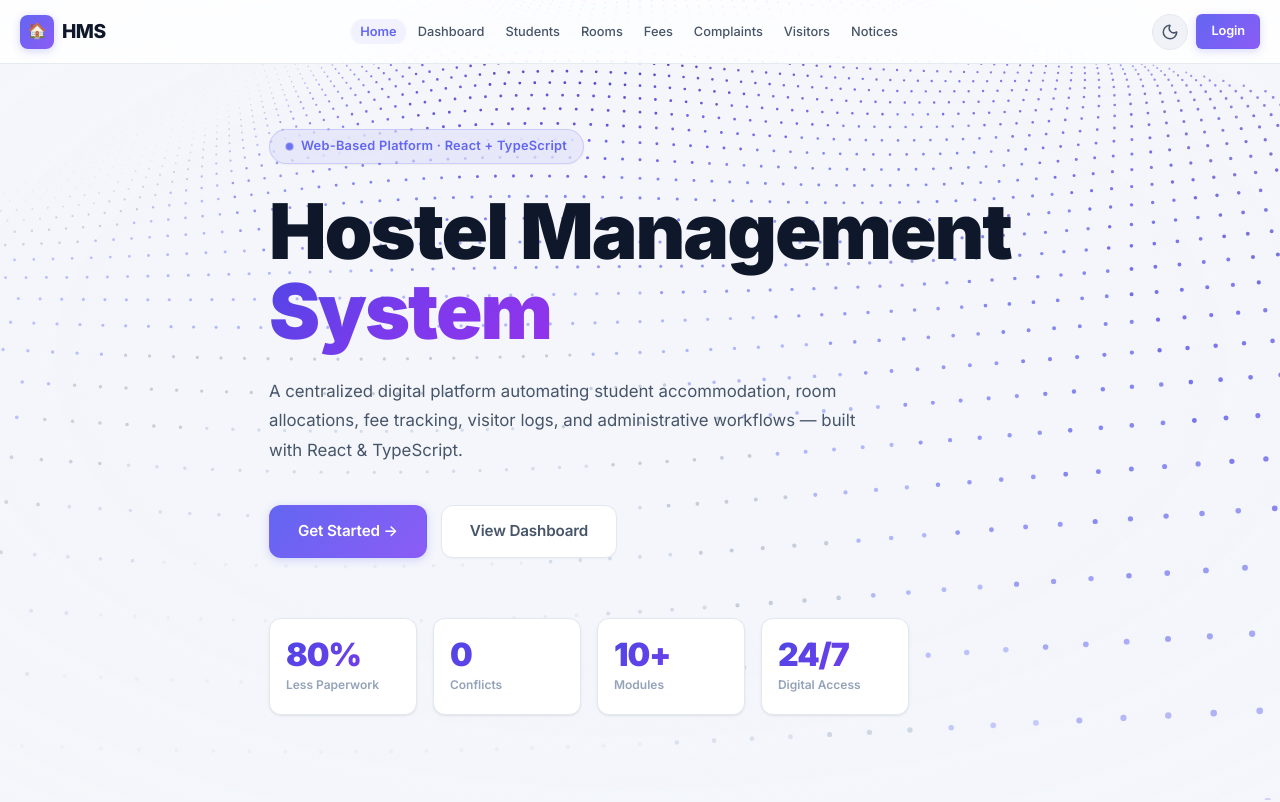
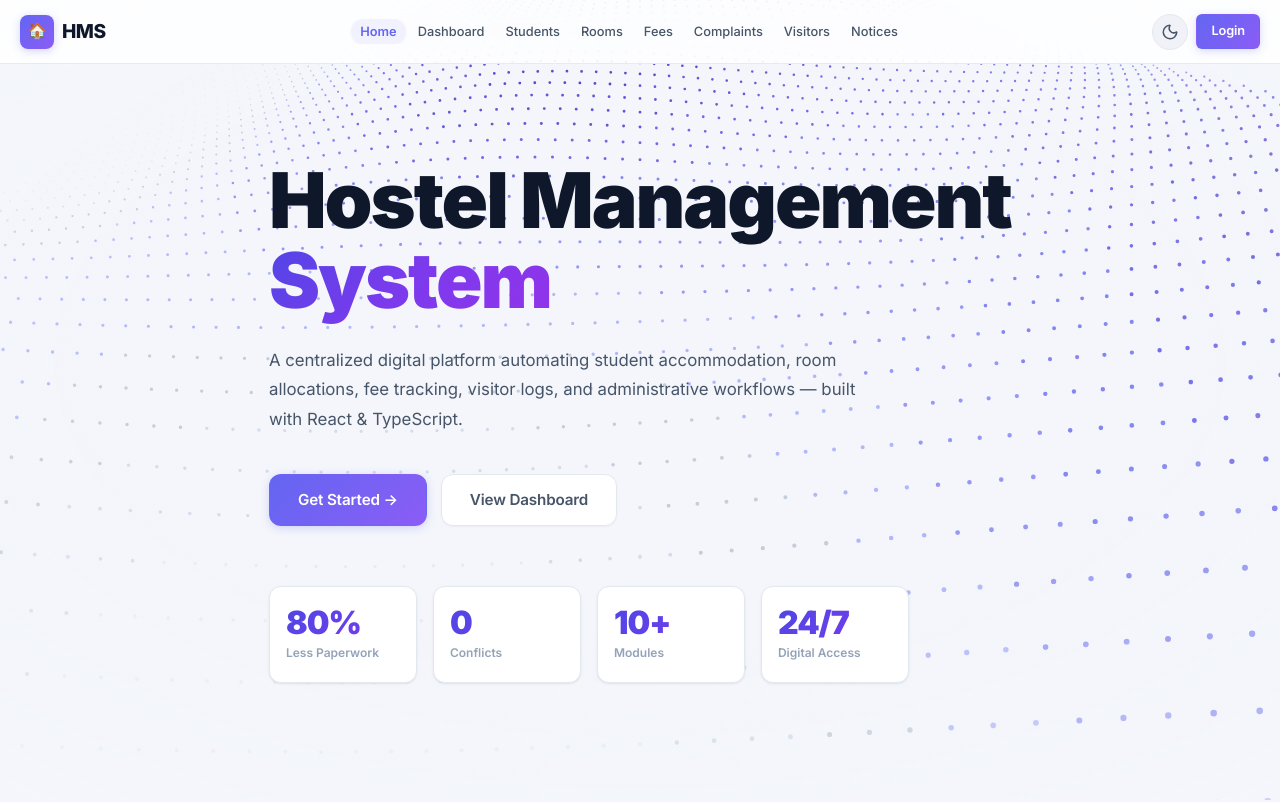
Before and after one commit to nkhalavioletleisanyane/Hostel-Management-System, a React (Vite) app in the folder hms-frontend/: page / in a window 1280 px wide. Shown: the top 802 px of the page. Built offline with nearby package versions, Linux system fonts and the light colour scheme.

Commit message:
Remove 'Web-Based Platform · React + TypeScript' badge from homepage

```diff
--- a/hms-frontend/src/pages/Home.tsx
+++ b/hms-frontend/src/pages/Home.tsx
@@ -23,10 +23,6 @@ const Home: React.FC = () => (
     {/* HERO */}
     <section className="hero-section">
       <div className="container">
-        <div className="hero-badge fade-in">
-          <span className="badge-dot" />
-          Web-Based Platform &middot; React + TypeScript
-        </div>
         <h1 className="hero-title fade-in">
           Hostel Management<br />
           <span className="hero-accent">System</span>
```
